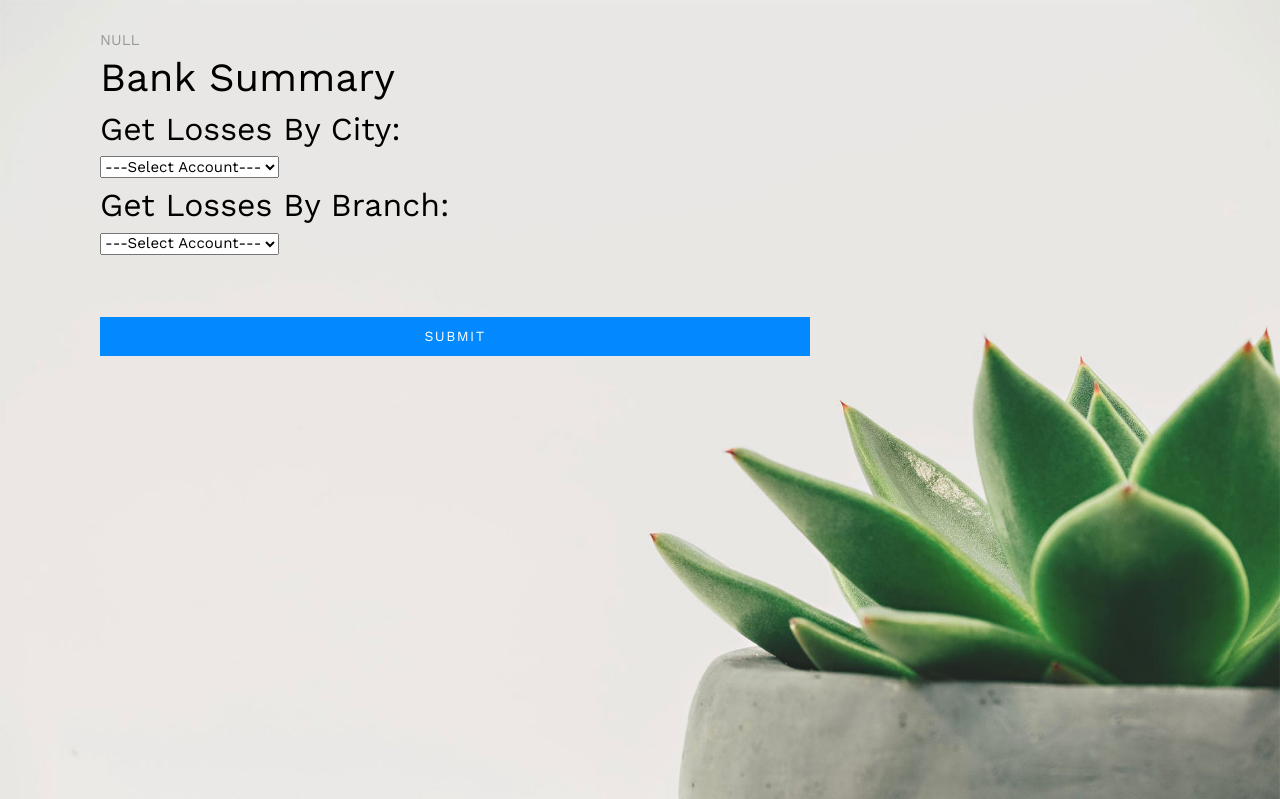
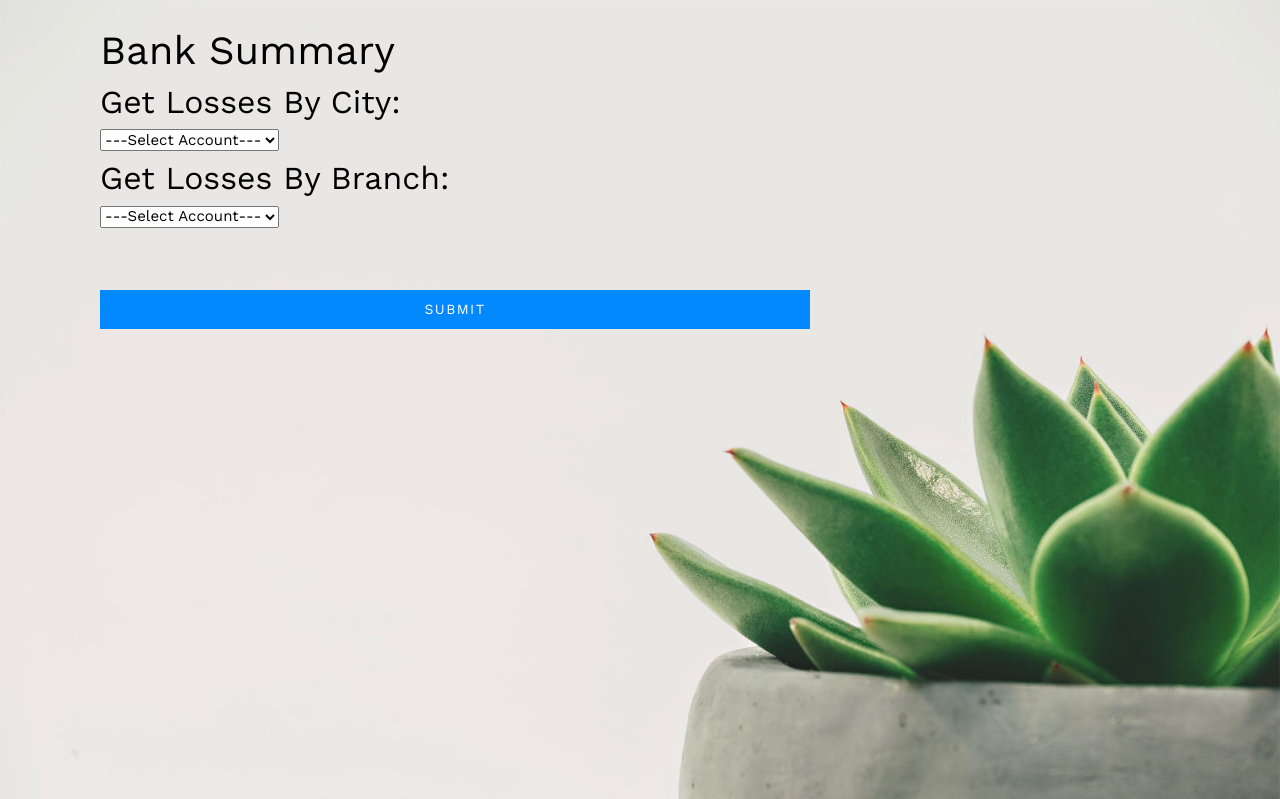
Before and after one commit to Mottelz/Fake-Bank-DB, a PHP site: page /employee/bankInfo in a window 1280 px wide. Shown: the part 62-861 px from the top of the page. Run offline with PHP 8.4, Linux system fonts and the light colour scheme; the visitor is signed in with stand-in values (Sample User, id 1); tables that the repository leaves empty or names only in its code hold one stand-in row (values such as "Sample post"); data that the repository does not hold is empty; some web fonts are replaced.

Commit message:
Update checkBankInfo.php

```diff
--- a/app/views/employee/checkBankInfo.php
+++ b/app/views/employee/checkBankInfo.php
@@ -27,7 +27,7 @@
 			<div class="col-md-8">
 	<br />
 
-<?php var_dump($city[1]); ?>
+
 	<div><h1>Bank Summary</h1></div>
 	<h2>Get Losses By City:</h2>
 		<select name="city" required>
@@ -49,7 +49,7 @@
 		<select name="branch" required>
 				<option selected disabled value="">---Select Account---</option>
 				<?php
-				var_dump($branches);
+
 					for($index = 0; $index < count($branches); $index++)
 					{
 						$branch = $branches[$index];
@@ -63,8 +63,9 @@
 			<h3><?= $annualLossesByBranch ?></h3>
 	<br />
 	<br />
-
-<button class="btn btn-lg btn-primary btn-block" name="login" value="employee" type="submit">Submit</button>
+		<div>
+		<button class="btn btn-lg btn-primary btn-block" name="submit" value="employee" type="submit">Submit</button>
+		</div>
 </div>
 </div>
 </div>
```
